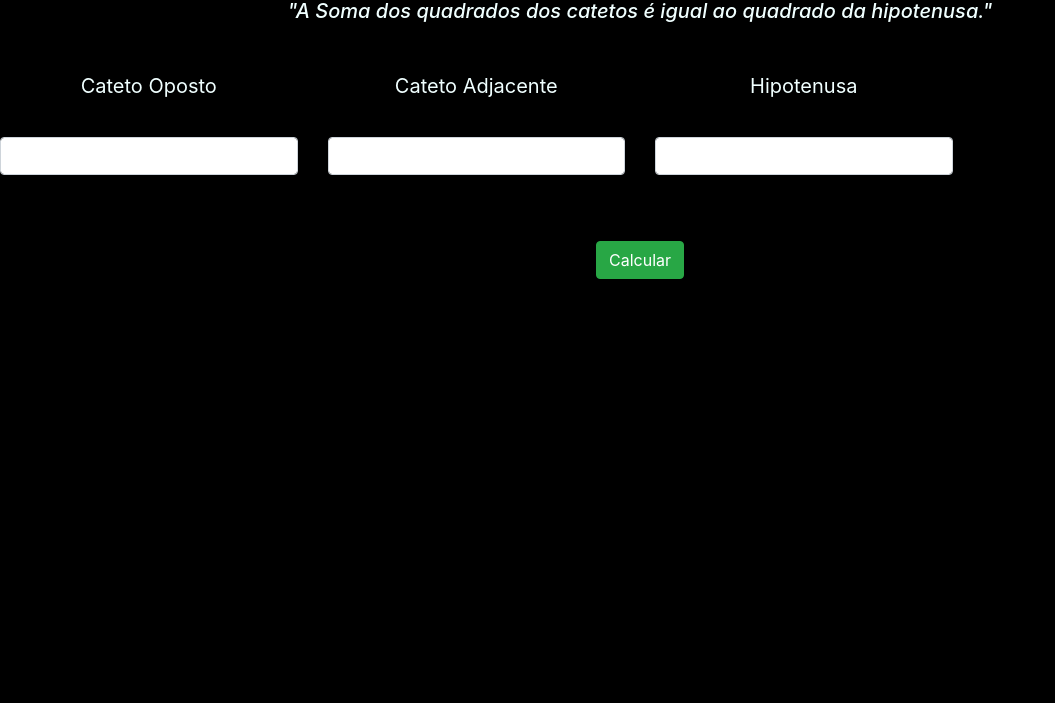
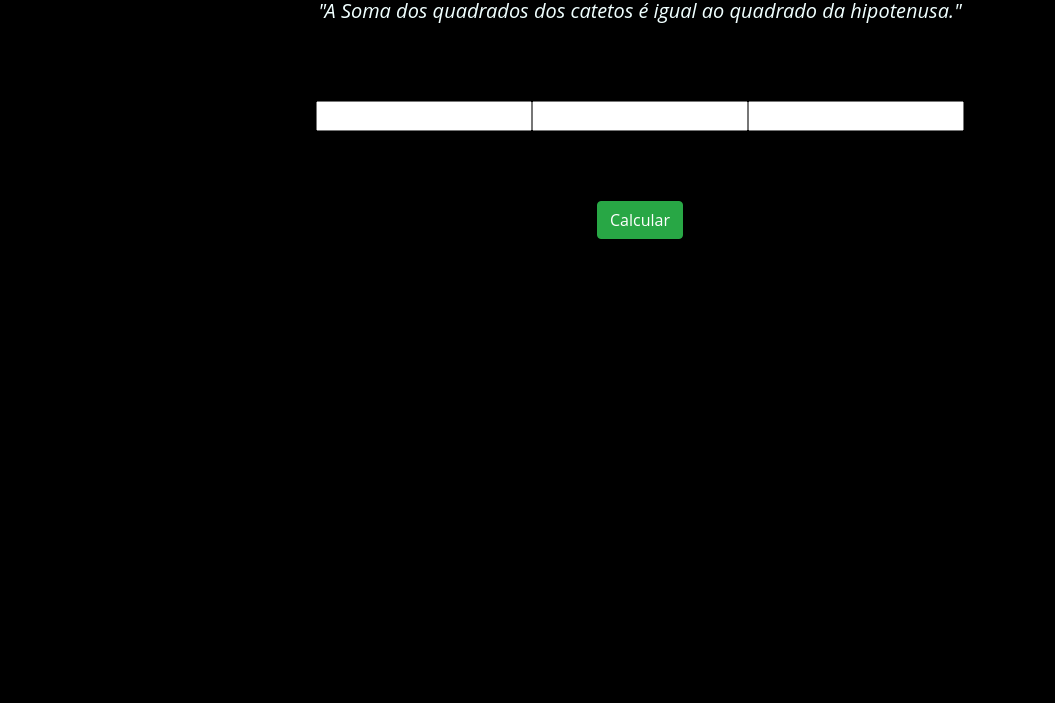
Before and after one commit to jrcomitre/calculadora_pitagoras, a plain HTML site: page index.html in a window 1280 px wide. Shown: the part 97-800 px from the top of the page, without its empty margins (0-1055 px from the left). Drawn offline with nearby package versions, Linux system fonts and the light colour scheme.

Commit message:
Add files via upload
Modificação do campo input

```diff
--- a/estilo.css
+++ b/estilo.css
@@ -1,47 +1,33 @@
-#retangulo {
-    height: 100px;
-    width: 200px;
-}
-
 body {
-    background-color: black;
+    padding: 0;
+    margin: 0 auto;
     text-align: center;
-    align-items: center;
+    font-family: 'Open Sans', sans-serif;
+    background: #000000;
 }
 
 h1 {
+    color: azure;
     font-weight: bolder;
-}
-
-h1, p {
-    padding-top: 20px;
-    color: azure;
+    padding-top: 30px;
+    padding-bottom: 10px;
 }
 
 h5 {
     text-align: center;
     font-style: italic;
-    padding: 20px;
+    padding-bottom: 70px;
     color: azure;
 }
 
-p {
-   font-size: 20px;
-   text-align: center;
-   padding-bottom: 20px;
-}
-
-.nome{
-    text-align: center;
-}
-
-.form {
-    text-align: center;
-    align-items: center;
-
+.flex-center{
+    display: flex;
+    justify-content: center;
+    flex-wrap: wrap;
+    flex-flow: row wrap;
 }
 
 .btn-ver{
-    text-align:center;
-    padding: 50px;
+    text-align: center;
+    padding: 70px;
 }
--- a/index.html
+++ b/index.html
@@ -18,25 +18,18 @@
 
     <h5>"A Soma dos quadrados dos catetos é igual ao quadrado da hipotenusa."</h5>
 
-    <div class="row">
-        <div class="form-group col-md-3">
-            <p class="nome">Cateto Oposto</p>
-            <input type="number" class="form-control" id="catetoOposto">
+    <div class="flex-center">
+        <input type="number" min="1" id="catetoOposto" class="number-input">
+        <input type="number" min="1" id="catetoAdjacente"  class="number-input">
+        <input type="number" min="1" id="hipotenusa" class="number-input">
+    </div>
+
+        <div class="botao">
+            <div class="btn-ver">
+                <button type="button" class="btn btn-success" onclick="Calcula()">Calcular</button>
+            </div>
         </div>
-        <div class="form-group col-md-3">
-            <p class="nome">Cateto Adjacente</p>
-            <input type="number" class="form-control" id="catetoAdjacente">
-        </div>
-        <div class="form-group col-md-3">
-            <p class="nome">Hipotenusa</p>
-            <input type="number" class="form-control" id="hipotenusa">
-        </div>
-    </div>
-    <div class="botao">
-        <div class="btn-ver">
-            <button type="button" class="btn btn-success" onclick="Calcula()">Calcular</button>
-        </div>
-    </div>
+
 
 </body>
 
```
